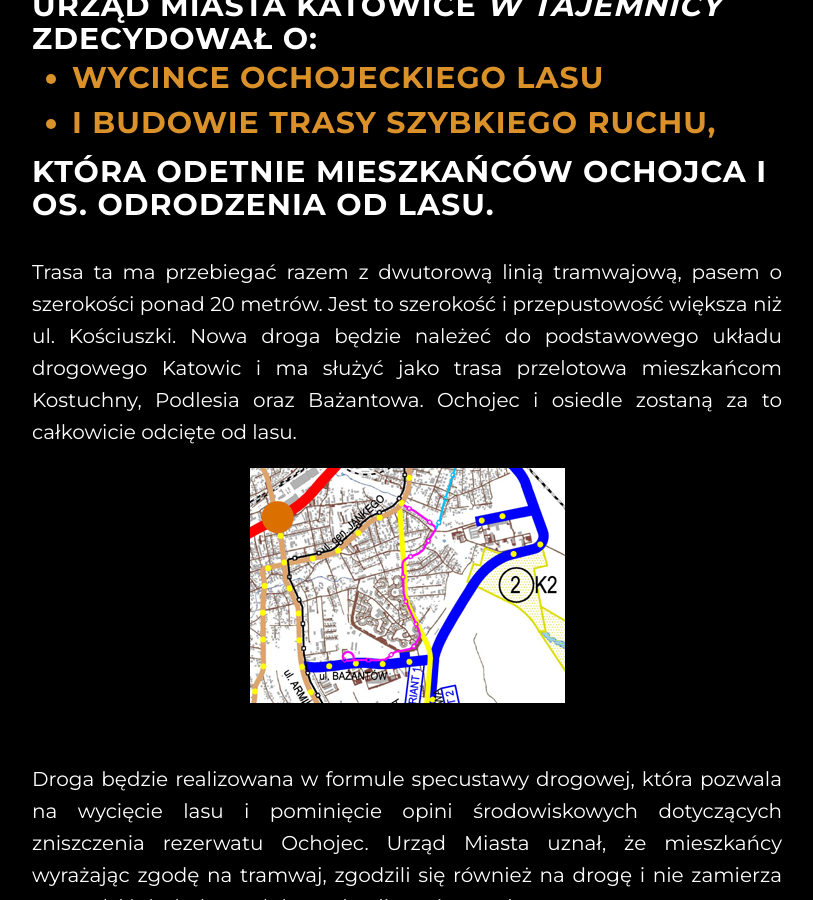
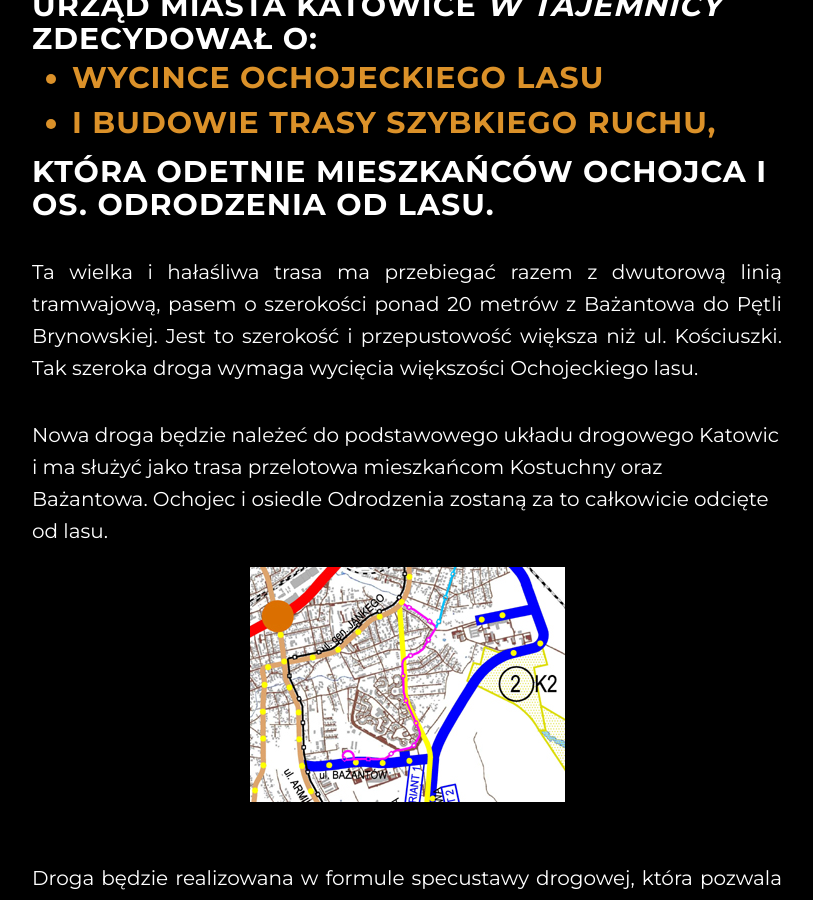
Before and after one commit to naszlas-katowice/naszlas.katowice.pl, a Jekyll site: the page built from index.html, in a window 1280 px wide and 900 px high, scrolled down 1011 px. Shown: the whole window, without its empty margins (233-1046 px from the left). Built offline with Jekyll 4.4.1, drawn with Linux system fonts in a browser that asks for light colours.

Commit message:
Update index.html

```diff
--- a/index.html
+++ b/index.html
@@ -31,13 +31,14 @@ layout: default
         </ul>
       która odetnie mieszkańców Ochojca i os. Odrodzenia od lasu.</h2>
       <p style="text-align:justify;">
-          Trasa ta
-          <!--ma służyć mieszkańcom osiedla Bażantowo i -->
-          ma przebiegać razem z dwutorową linią tramwajową, pasem o szerokości ponad 20 metrów.
-          Jest to szerokość i przepustowość większa niż ul. Kościuszki.
-          Nowa droga będzie należeć do podstawowego układu drogowego Katowic i ma służyć jako trasa przelotowa mieszkańcom Kostuchny, Podlesia oraz Bażantowa. Ochojec i osiedle zostaną za to całkowicie odcięte od lasu.
-          <a href="http://www.um.katowice.pl/pl/images/stories/Drogi2025/rys_nr4.jpg" target="_blank" style="text-align:center;display:block;margin:20px;"><img src="/img/drogi-2025.png"/></a>
+        Ta wielka i hałaśliwa trasa ma przebiegać razem z dwutorową linią tramwajową, pasem o szerokości ponad 20 metrów z Bażantowa do Pętli Brynowskiej. Jest to szerokość i przepustowość większa niż ul. Kościuszki. Tak szeroka droga wymaga <span style="orange">wycięcia większości Ochojeckiego lasu</span>.
+        </p>
+      <p>
+        Nowa droga będzie należeć do podstawowego układu drogowego Katowic i ma służyć jako trasa przelotowa mieszkańcom Kostuchny oraz Bażantowa. Ochojec i osiedle Odrodzenia zostaną za to całkowicie odcięte od lasu.
+        <a style="text-align:center;display:block;margin:20px;" target="_blank" href="http://www.um.katowice.pl/pl/images/stories/Drogi2025/rys_nr4.jpg"><img src="/img/drogi-2025.png"></a>
       </p>
+
+
 
       <p style="margin-top:3em;text-align:justify;">
         Droga będzie realizowana w formule specustawy drogowej, która pozwala na wycięcie lasu i pominięcie opini środowiskowych dotyczących zniszczenia rezerwatu Ochojec. Urząd Miasta uznał, że mieszkańcy wyrażając zgodę na tramwaj, zgodzili się również na drogę i nie zamierza prowadzić dodatkowych konsultacji w tej sprawie.
```
